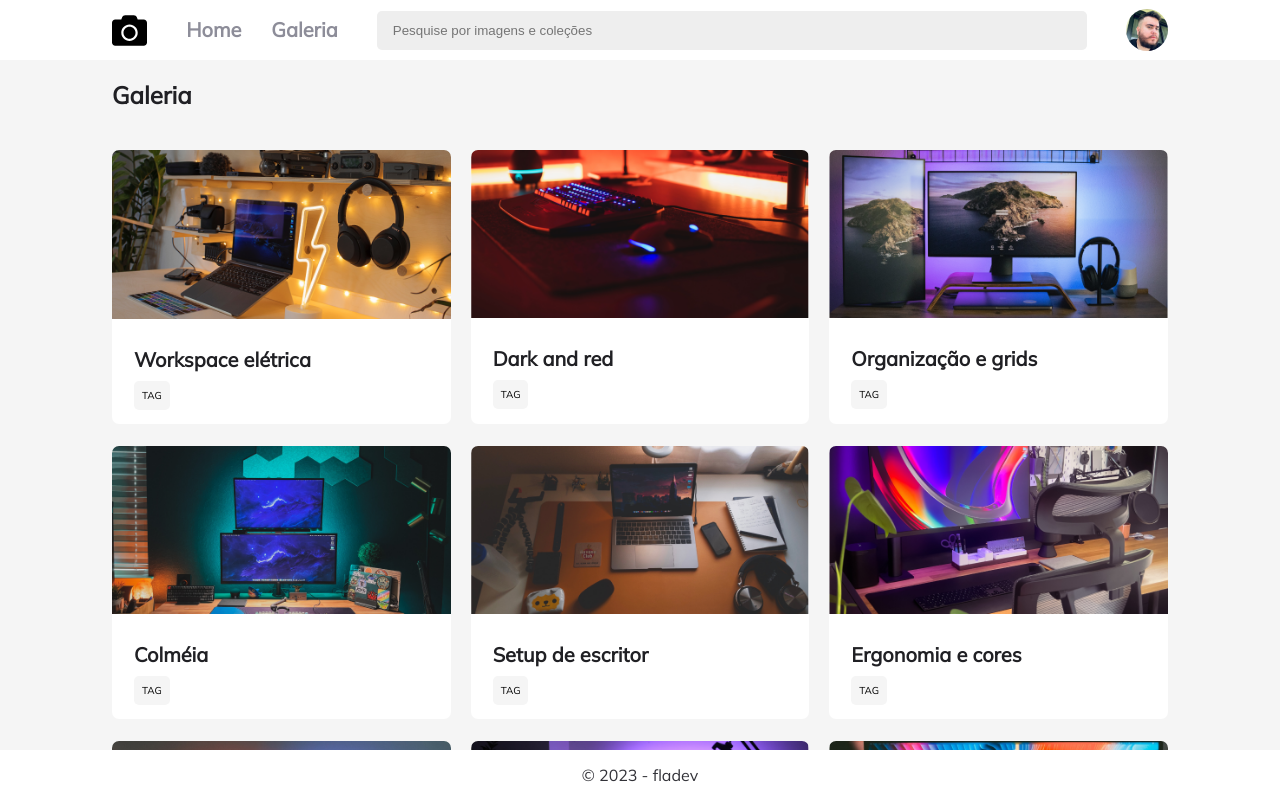
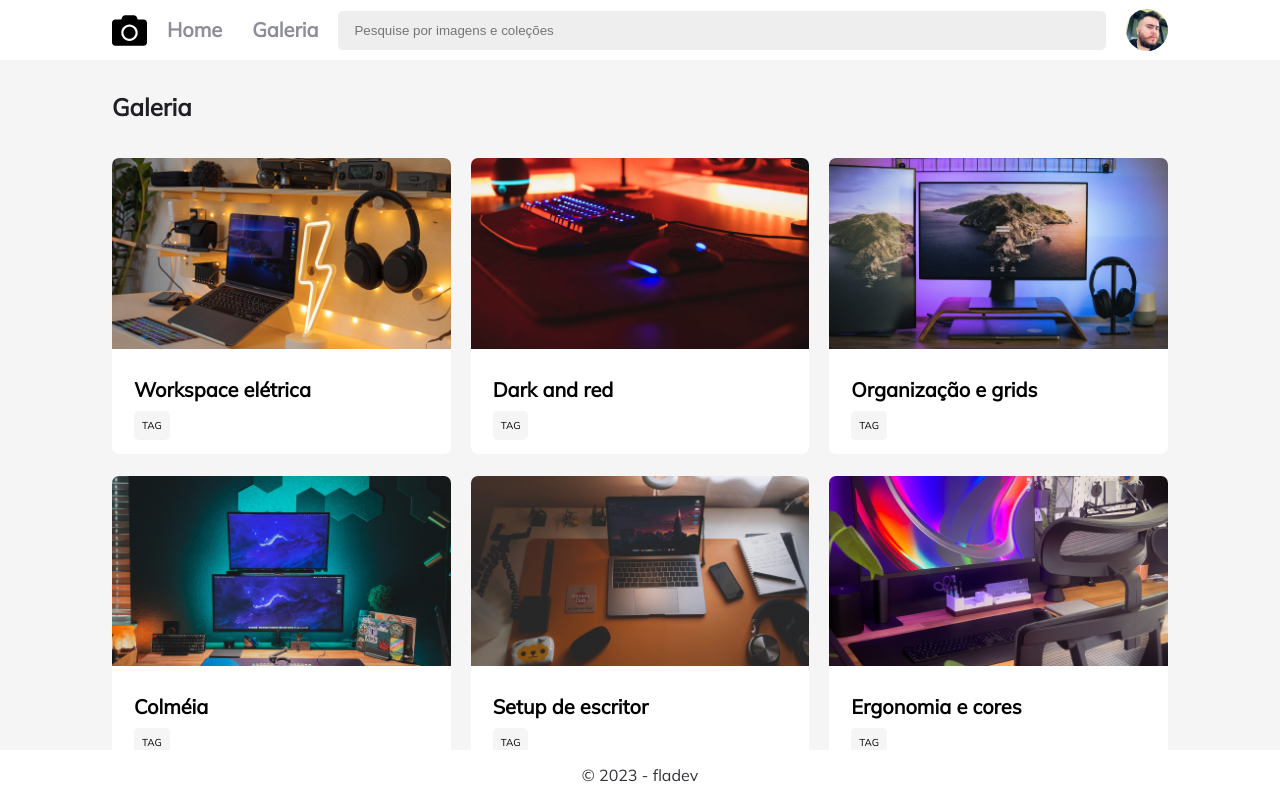
Before and after one commit to flavioaugusto1/fotoblog, a React (Vite) app: page / in a window 1280 px wide. Built offline with nearby package versions, Linux system fonts and the light colour scheme.

Commit message:
feat: ajustado aspect-ratio da imagem, redefinida tag do card e espaçamentos do título

```diff
--- a/src/components/Card/index.jsx
+++ b/src/components/Card/index.jsx
@@ -5,7 +5,7 @@ export function Card({ title, image }) {
     <Container>
       <img src={image} alt="#" />
       <div className="details">
-        <h1>{title}</h1>
+        <h2>{title}</h2>
         <span>TAG</span>
       </div>
     </Container>
--- a/src/components/Card/styles.js
+++ b/src/components/Card/styles.js
@@ -10,12 +10,15 @@ export const Container = styled.div`
     width: 100%;
     border-top-right-radius: 0.7rem;
     border-top-left-radius: 0.7rem;
+
+    aspect-ratio: 16/9;
+    object-fit: cover;
   }
 
   .details {
     padding: 2.2rem;
 
-    h1 {
+    h2 {
       font-size: 2rem;
       line-height: 3.2rem;
       margin-bottom: 1.3rem;
--- a/src/pages/Home/styles.js
+++ b/src/pages/Home/styles.js
@@ -45,7 +45,7 @@ export const Header = styled.header`
   }
 
   input {
-    width: 71rem;
+    flex: 1;
     padding: 1.2rem 1.6rem;
     outline: none;
 
@@ -70,7 +70,8 @@ export const Main = styled.main`
     line-height: 3.84rem;
     color: #202024;
 
-    margin-bottom: 3.6rem;
+    margin-bottom: 3.2rem;
+    padding-top: 1.2rem;
   }
 
   section {
```
